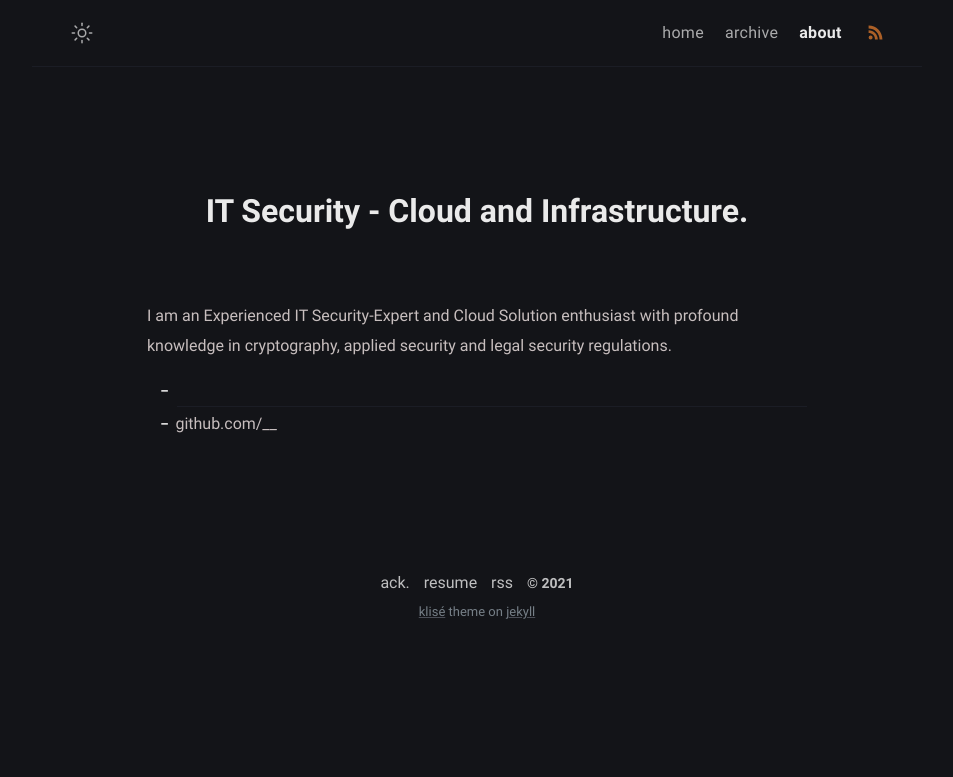
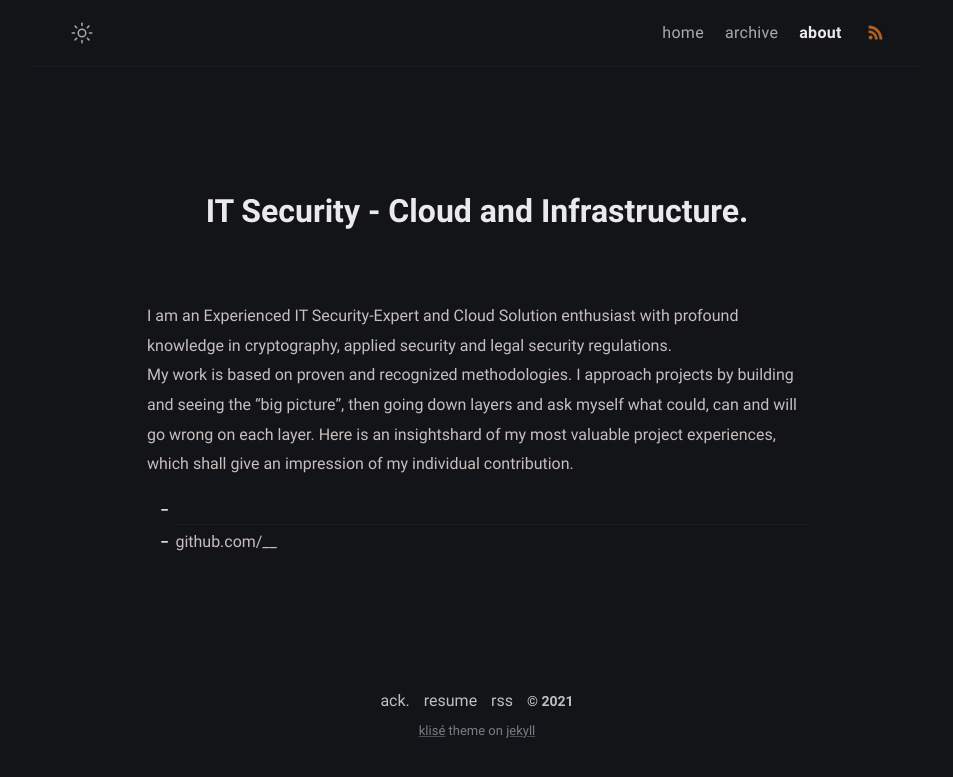
Before and after one commit to securebitAsif/fabulous-jupiter-8f84d, a Jekyll site: the page built from about.md, in a window 1280 px wide. Shown: the top 777 px of the page, without its empty margins (163-1116 px from the left). Built offline with Jekyll 4.4.1, drawn with Linux system fonts in a browser that asks for light colours; part of the change alters nothing that is shown.

Commit message:
about.md: changed

```diff
--- a/about.md
+++ b/about.md
@@ -2,11 +2,11 @@
 title: IT Security - Cloud and Infrastructure
 permalink: /about/
 layout: page
-excerpt: Hello peeps, I'm student of computer science from Banyuwangi, living in Jogjakarta. This blog for documentation about my programming journey, running on jekyll, hosting on netlify and using my own simple theme. My work is based on proven and recognized methodologies. I approach projects by building and seeing the “big picture”, then going down layers and ask myself what could, can and will go wrong on each layer. Here is an insightshard of my most valuable project experiences, which shall give an impression of my individual contribution.
+excerpt: idk
 comments: false
 ---
 
-I am an Experienced IT Security-Expert and Cloud Solution enthusiast with profound knowledge in cryptography, applied security and legal security regulations.
-
+I am an Experienced IT Security-Expert and Cloud Solution enthusiast with profound knowledge in cryptography, applied security and legal security regulations.<br>
+My work is based on proven and recognized methodologies. I approach projects by building and seeing the “big picture”, then going down layers and ask myself what could, can and will go wrong on each layer. Here is an insightshard of my most valuable project experiences, which shall give an impression of my individual contribution.
 - {{ site.author.email }}
 - github.com/{{ site.author.github }}
```
